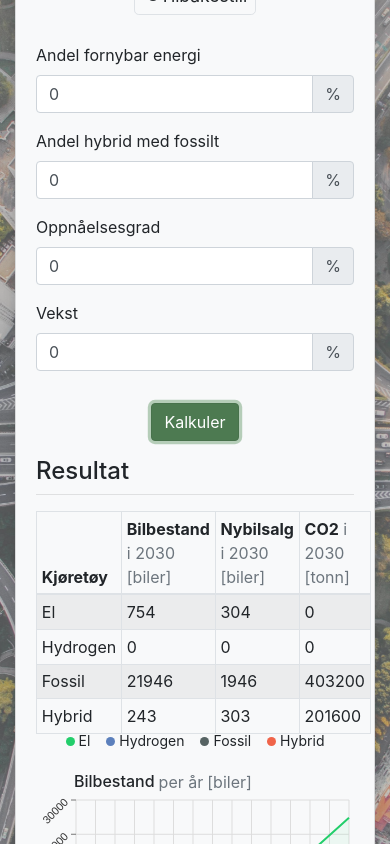
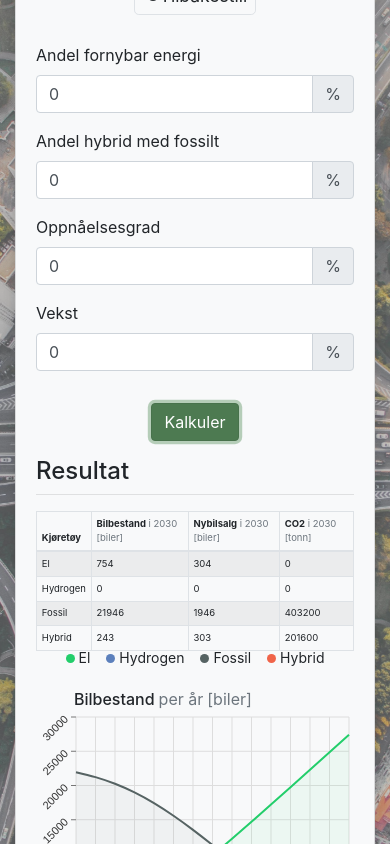
Before and after one commit to BordalMHTech/website, a React (Create React App) app: page / in a window 390 px wide. Both pictures are taken after a click on the button "Kalkuler". Shown: the part 598-1442 px from the top of the page. Built offline with nearby package versions, Linux system fonts and the light colour scheme.

Commit message:
Responsive table

```diff
--- a/src/components/About.jsx
+++ b/src/components/About.jsx
@@ -8,7 +8,7 @@ export default (props) => {
       Lorem ipsum dolor sit, amet consectetur adipisicing elit. Odio soluta ab
       sunt nam sapiente non quibusdam, nesciunt quos distinctio voluptates,
       laudantium alias hic corrupti iure cupiditate dolorum reprehenderit.
-      Velit, delectus.Omnis iste expedita officia? Quis voluptatibus doloremque
+      Velit, delectus. Omnis iste expedita officia? Quis voluptatibus doloremque
       commodi? Placeat ipsa quidem, nesciunt eos velit laudantium consequatur
       dicta nemo nihil voluptates, repellendus, hic suscipit a numquam aperiam
       officia natus omnis libero?
--- a/src/components/Visualization.jsx
+++ b/src/components/Visualization.jsx
@@ -56,7 +56,7 @@ export default ({ data, ...props }) => {
     return null;
   }
 
-  const FinalTable = () => {
+  const FinalTable = ({ ...props }) => {
     let vehicles = [];
 
     data.forEach((d) => {
@@ -68,7 +68,7 @@ export default ({ data, ...props }) => {
     });
 
     return (
-      <Table striped bordered hover size="sm">
+      <Table striped bordered hover size="sm" {...props}>
         <thead>
           <tr>
             <th>Kjøretøy</th>
@@ -203,7 +203,11 @@ export default ({ data, ...props }) => {
   return (
     <div {...props}>
       <Title>Resultat</Title>
-      <FinalTable />
+      <FinalTable className="d-none d-sm-table w-100" style={{}} />
+      <FinalTable
+        className="d-table d-sm-none w-100"
+        style={{ fontSize: 9.5 }}
+      />
       <Graphs />
     </div>
   );
```
